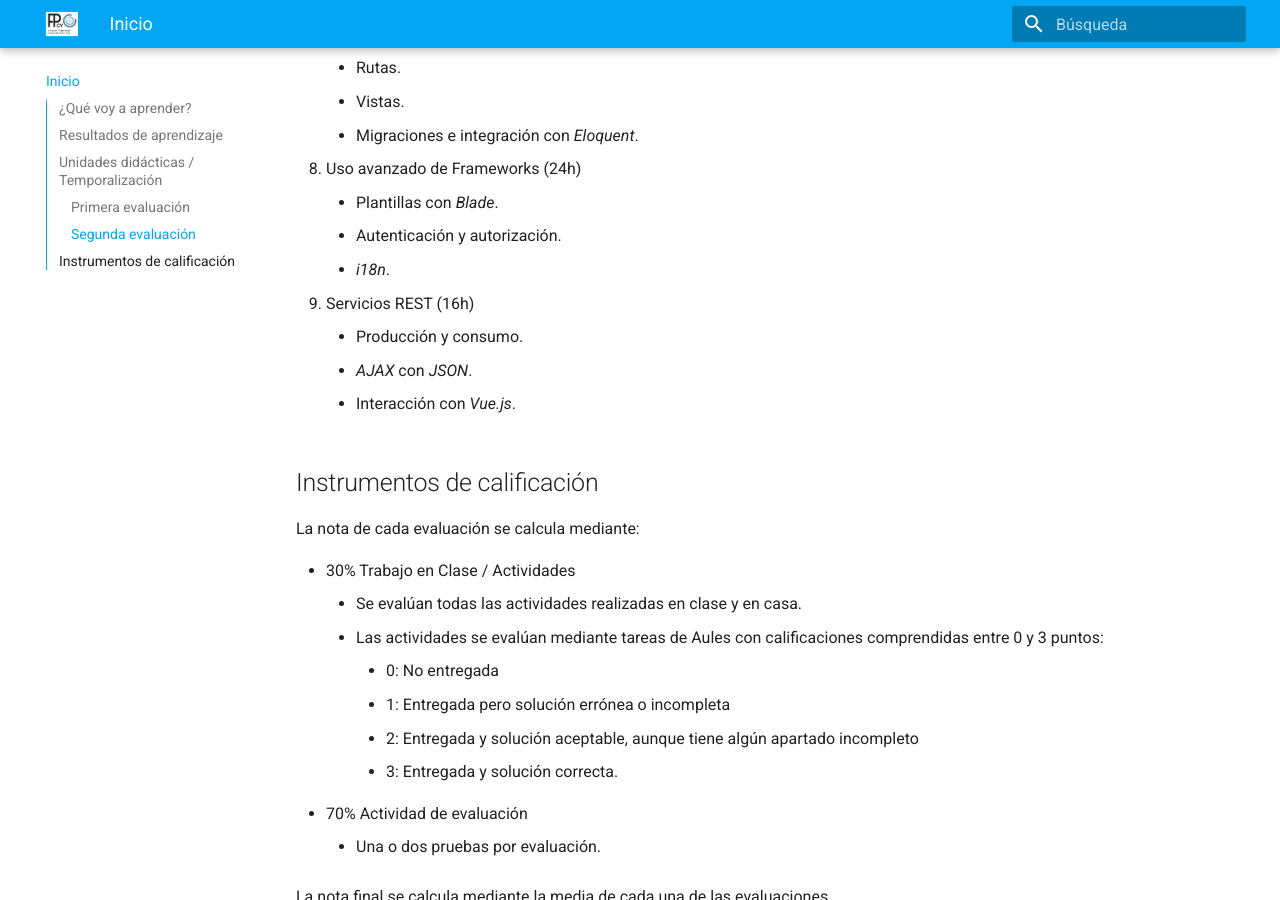
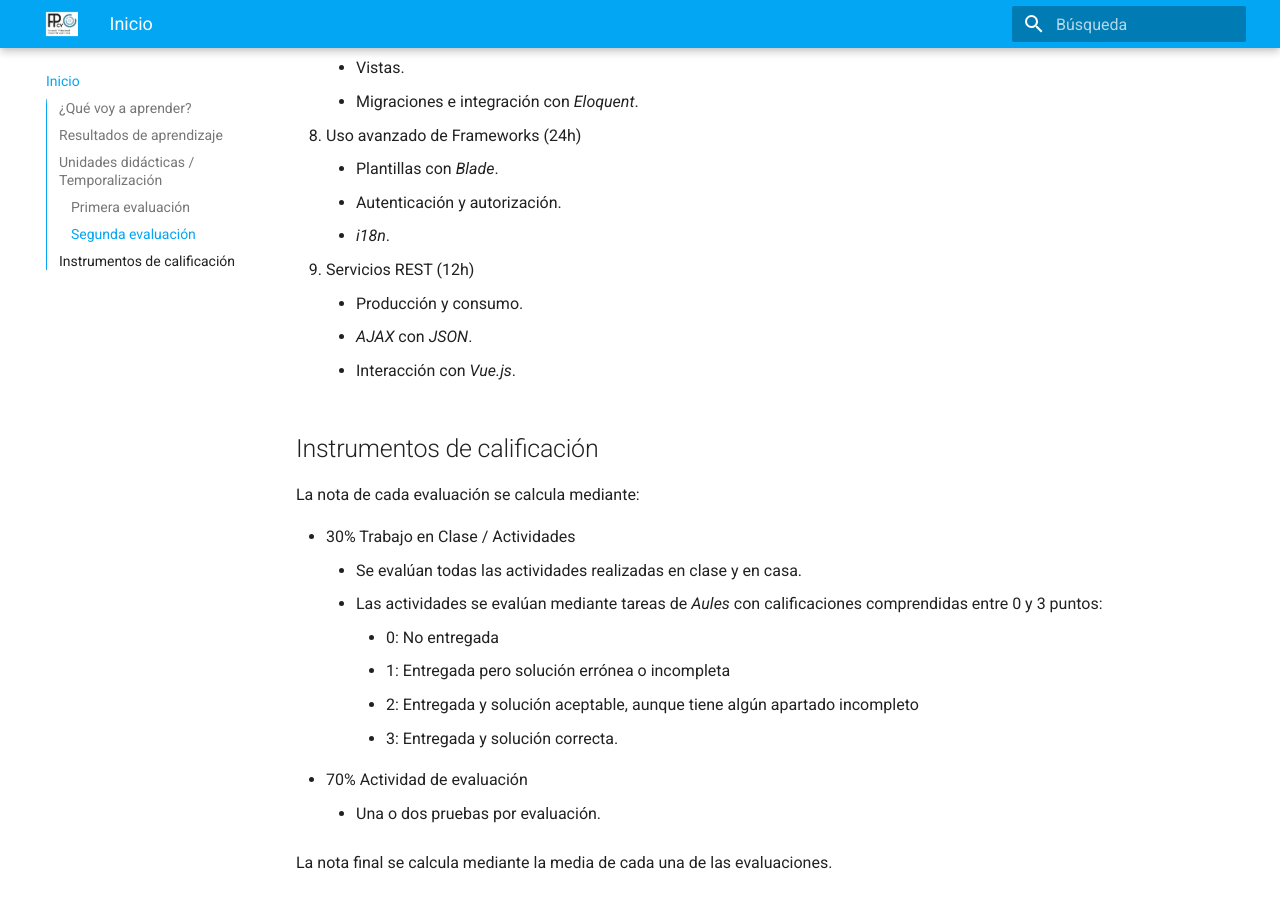
Before and after one commit to aitor-medrano/dwes2122, an MkDocs documentation site: the page built from docs/index.md, in a window 1280 px wide and 900 px high, scrolled down 2268 px. Built offline with MkDocs 1.6.1 and Material for MkDocs 9.7.7, drawn with Linux system fonts in a browser that asks for light colours; some of the changed text lies outside the part shown.

Commit message:
horarios unidad 4

```diff
--- a/docs/index.md
+++ b/docs/index.md
@@ -69,7 +68,7 @@ Duración estimada: 92 sesiones
     * Plantillas con *Blade*.
     * Autenticación y autorización.
     * *i18n*.
-9. Servicios REST (16h)
+9. Servicios REST (12h)
     * Producción y consumo.
     * *AJAX* con *JSON*.
     * Interacción con *Vue.js*.
@@ -80,7 +79,7 @@ La nota de cada evaluación se calcula mediante:
 
 * 30% Trabajo en Clase / Actividades
     * Se evalúan todas las actividades realizadas en clase y en casa.
-    * Las actividades se evalúan mediante tareas de Aules con calificaciones comprendidas entre 0 y 3 puntos:
+    * Las actividades se evalúan mediante tareas de *Aules* con calificaciones comprendidas entre 0 y 3 puntos:
         * 0: No entregada
         * 1: Entregada pero solución errónea o incompleta
         * 2: Entregada y solución aceptable, aunque tiene algún apartado incompleto
```
Also changed, not shown: other parts of docs/index.md (+1 -2 lines).
